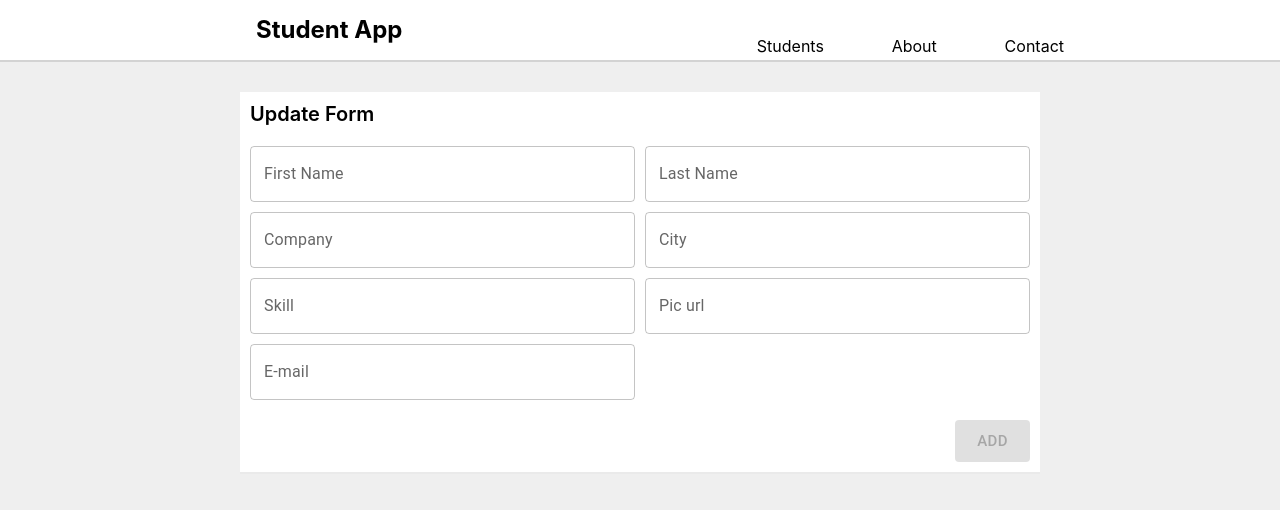
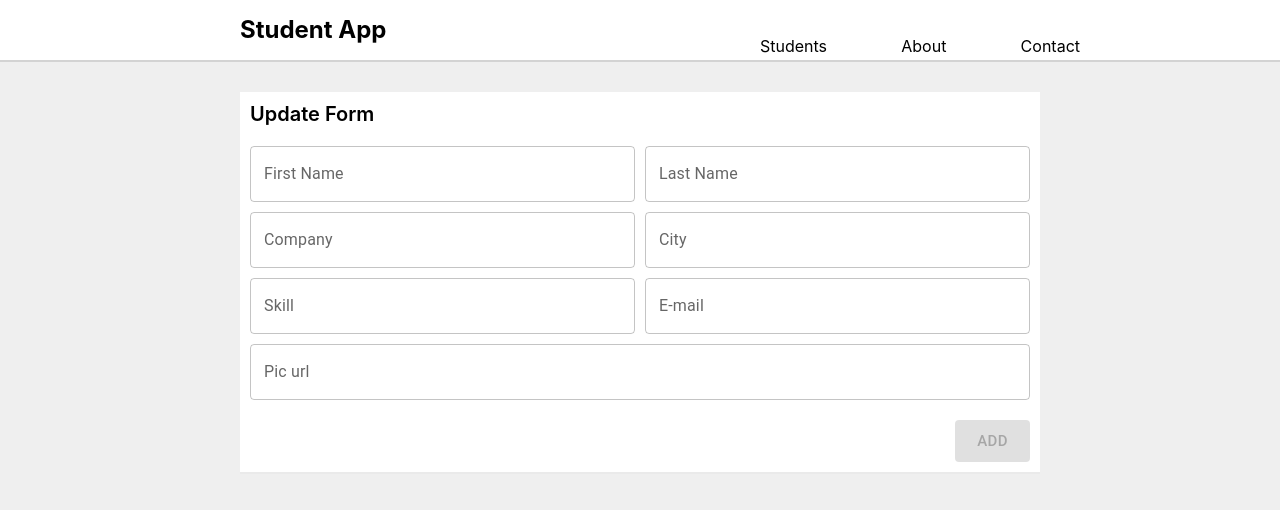
Before and after one commit to IvanCastillo1986/student-app-front-end, a React (Create React App) app: page /students/new in a window 1280 px wide. Shown: the top 510 px of the page. Built offline with nearby package versions, Linux system fonts and the light colour scheme.

Commit message:
changes to navbar layout, debugging on studentform

```diff
--- a/src/components/studentForm/StudentForm.js
+++ b/src/components/studentForm/StudentForm.js
@@ -131,8 +131,8 @@ export default function StudentForm({ student={}, setStudent, title="Update", me
                 <TextField id="outlined-basic" label="Company" variant="outlined" value={company} name='company' onChange={(e) => handleChange(e)} />
                 <TextField id="outlined-basic" label="City" variant="outlined" value={city} name='city' onChange={(e) => handleChange(e)} />
                 <TextField id="outlined-basic" label="Skill" variant="outlined" value={skill} name='skill' onChange={(e) => handleChange(e)} />
+                <TextField id="outlined-basic" label="E-mail" variant="outlined" value={email} name='email' onChange={(e) => handleChange(e)} />
                 <TextField id="outlined-basic" label="Pic url" variant="outlined" value={pic} name='pic' onChange={(e) => handleChange(e)} />
-                <TextField id="outlined-basic" label="E-mail" variant="outlined" value={email} name='email' onChange={(e) => handleChange(e)} />
             </div>
             <div className='studentForm__submit'>
                 <Button
--- a/src/components/studentForm/StudentForm.scss
+++ b/src/components/studentForm/StudentForm.scss
@@ -19,6 +19,11 @@
         grid-template-columns: 1fr 1fr;
         column-gap: 10px;
         row-gap: 10px;
+
+        & > :last-child {
+            grid-column-start: 1;
+            grid-column-end: 3;
+        }
     }
     &__submit {
         display: flex;
--- a/src/layout/navbar/NavBar.js
+++ b/src/layout/navbar/NavBar.js
@@ -26,6 +26,7 @@ export default function NavBar(props) {
 
     return (
         <div className='navbar'>
+            <div className="navbar__links">
                 <div className='navbar__logo'>
                     <Link to='/'>Student App</Link>
                 </div>
@@ -43,5 +44,6 @@ export default function NavBar(props) {
                 </div>
                 <div className="navbar__hamburger" onClick={() => {setShowMenu(!showMenu)}}>=</div>
             </div>
+        </div>
     )
 }
--- a/src/layout/navbar/NavBar.scss
+++ b/src/layout/navbar/NavBar.scss
@@ -3,12 +3,16 @@
 
 .navbar {
     background-color: white;
-    display: flex;
-    justify-content: space-between;
     height: 60px;
-    line-height: 60px;
-    padding: 0 20%;
     border-bottom: 2px solid rgb(211, 211, 211);
+
+    &__links {
+        display: flex;
+        justify-content: space-between;
+        line-height: 60px;
+        max-width: 800px;
+        margin: 0 auto;
+    }
 
     &__logo {
         font-size: 24px;
@@ -33,6 +37,7 @@
         display: none;
     }
 }
+
 
 @media only screen and (max-width: 440px) {
     .navbar {
```
Lines whose indentation alone changed are shown as unchanged.
